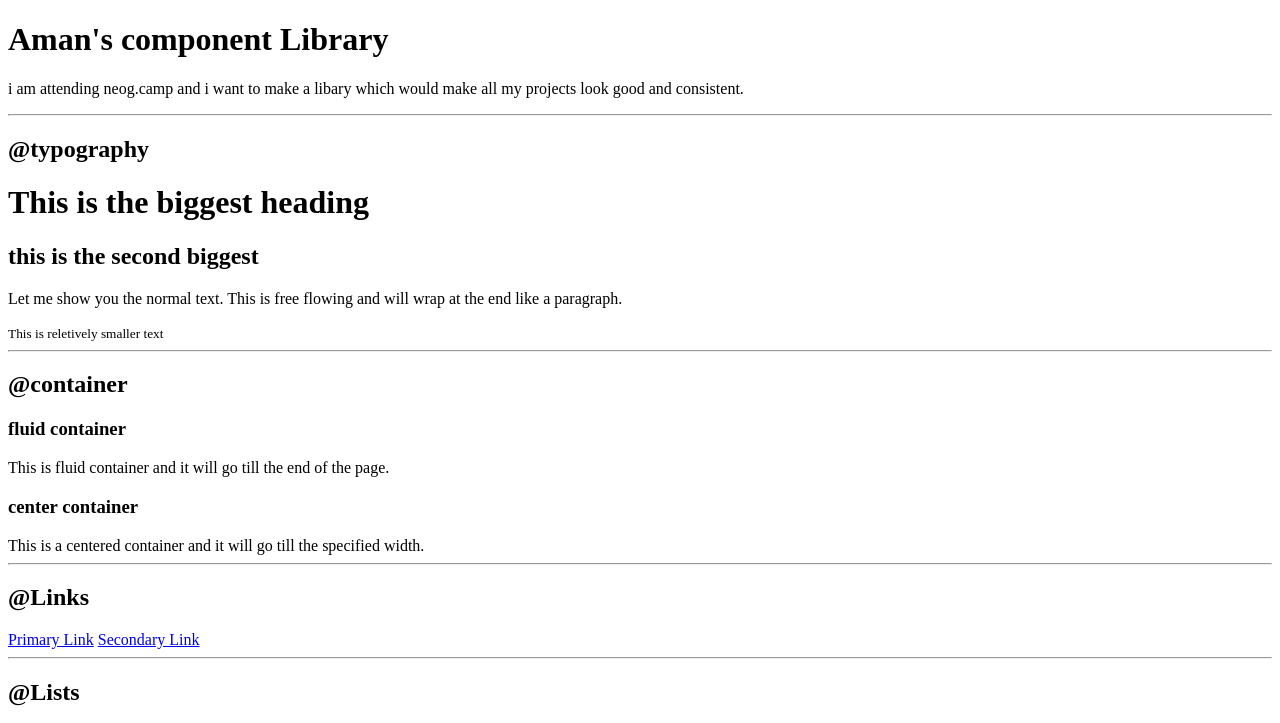
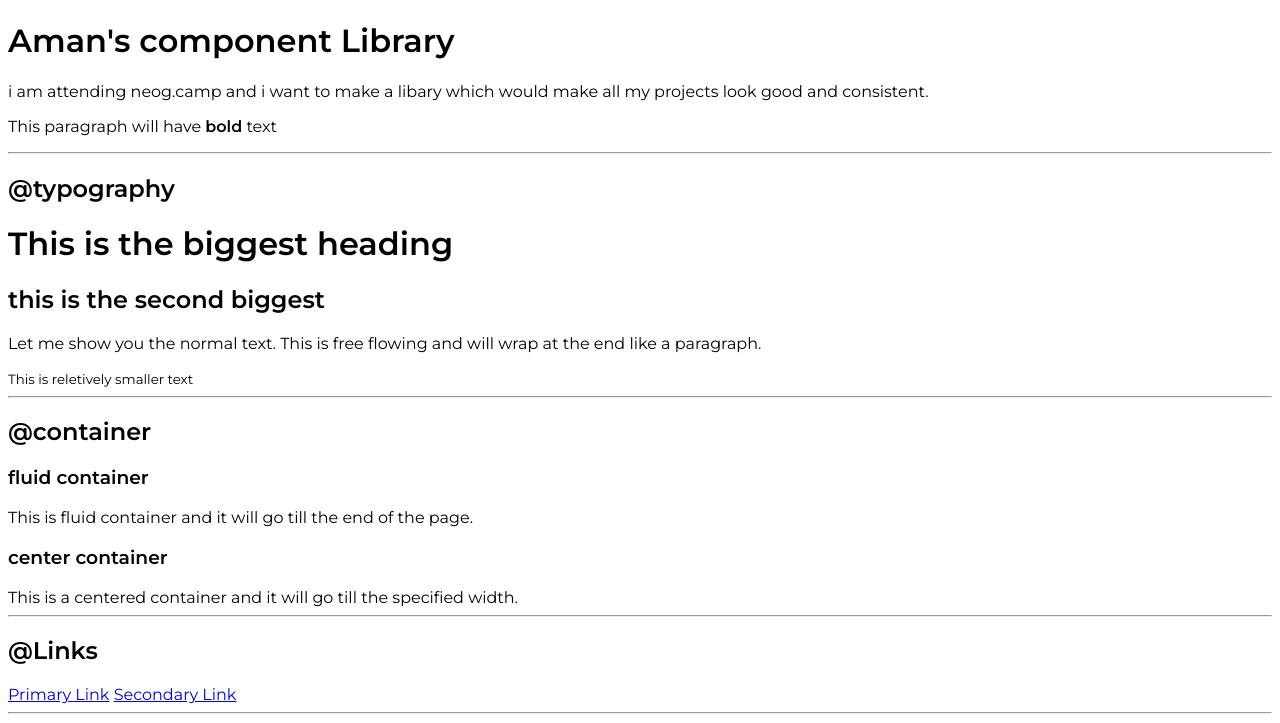
Before and after one commit to AmanChaturvedi24/lestfly, a plain HTML site: page index.html in a window 1280 px wide. Shown: the top 723 px of the page. Drawn offline with Linux system fonts and the light colour scheme.

Commit message:
itnitial commit
adding style sheet.

```diff
--- a/index.html
+++ b/index.html
@@ -5,12 +5,17 @@
     <meta http-equiv="X-UA-Compatible" content="IE=edge" />
     <meta name="viewport" content="width=device-width, initial-scale=1.0" />
     <title>component Library</title>
+
+    <link rel="stylesheet" href="style.css">
   </head>
   <body>
     <h1>Aman's component Library</h1>
     <p>
       i am attending neog.camp and i want to make a libary which would make all
       my projects look good and consistent.
+    </p>
+    <p>
+        This paragraph will have <strong>bold</strong> text
     </p>
 
     <hr />
--- /dev/null
+++ b/style.css
@@ -0,0 +1,5 @@
+@import url('https://fonts.googleapis.com/css2?family=Montserrat:wght@400;600&display=swap');
+
+body{
+    font-family: 'Montserrat', sans-serif;
+}
```
